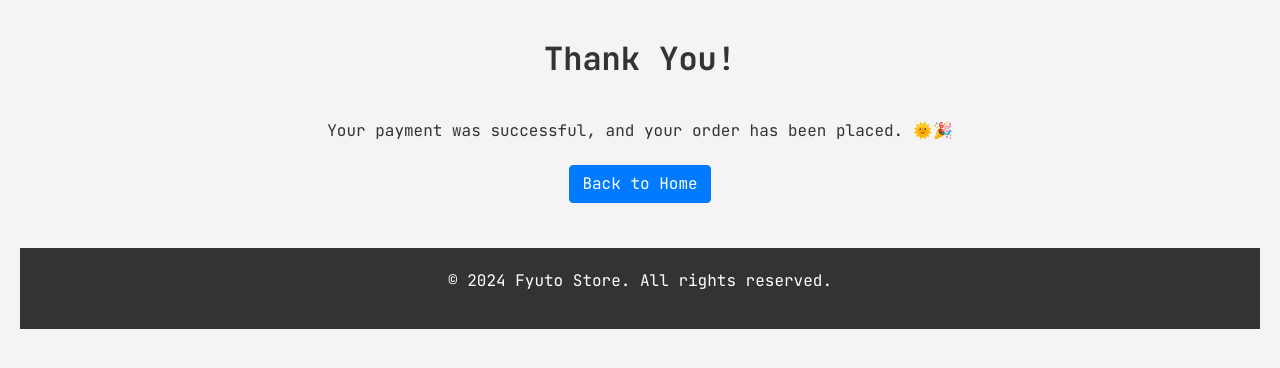
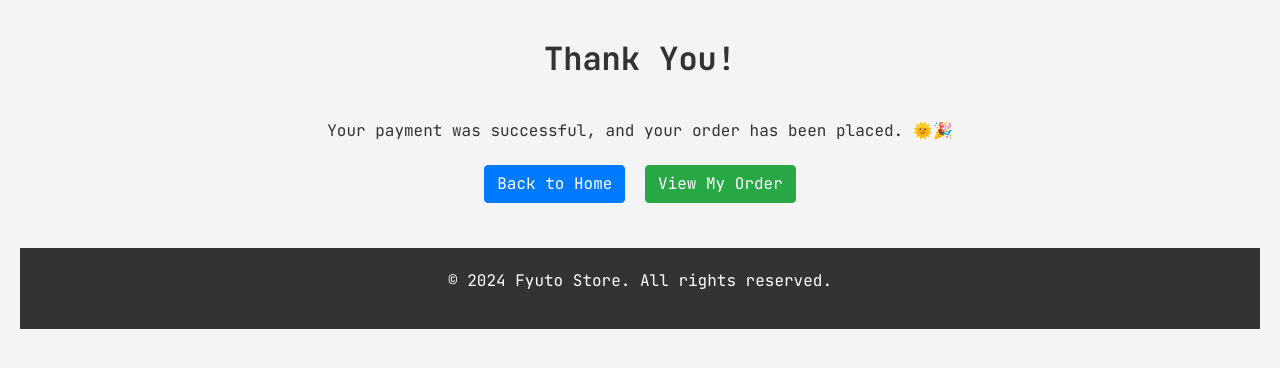
Before and after one commit to zihwoi/fyuto, a Django app: page /checkout_success/ in a window 1280 px wide. Shown: the part 154-522 px from the top of the page. Run offline with Django 4.2, Linux system fonts and the light colour scheme; some libraries are stand-ins or nearby versions.

Commit message:
Update checkout_success.html

```diff
--- a/store/templates/store/checkout_success.html
+++ b/store/templates/store/checkout_success.html
@@ -8,5 +8,6 @@
     <h2 class="page-headings">Thank You!</h2>
     <p>Your payment was successful, and your order has been placed. 🌞🎉</p>
     <a href="{% url 'index' %}" class="btn btn-primary">Back to Home</a>
+    <a href="{% url 'order_list' %}" class="btn btn-success">View My Order</a>
 </div>
 {% endblock %}
```
